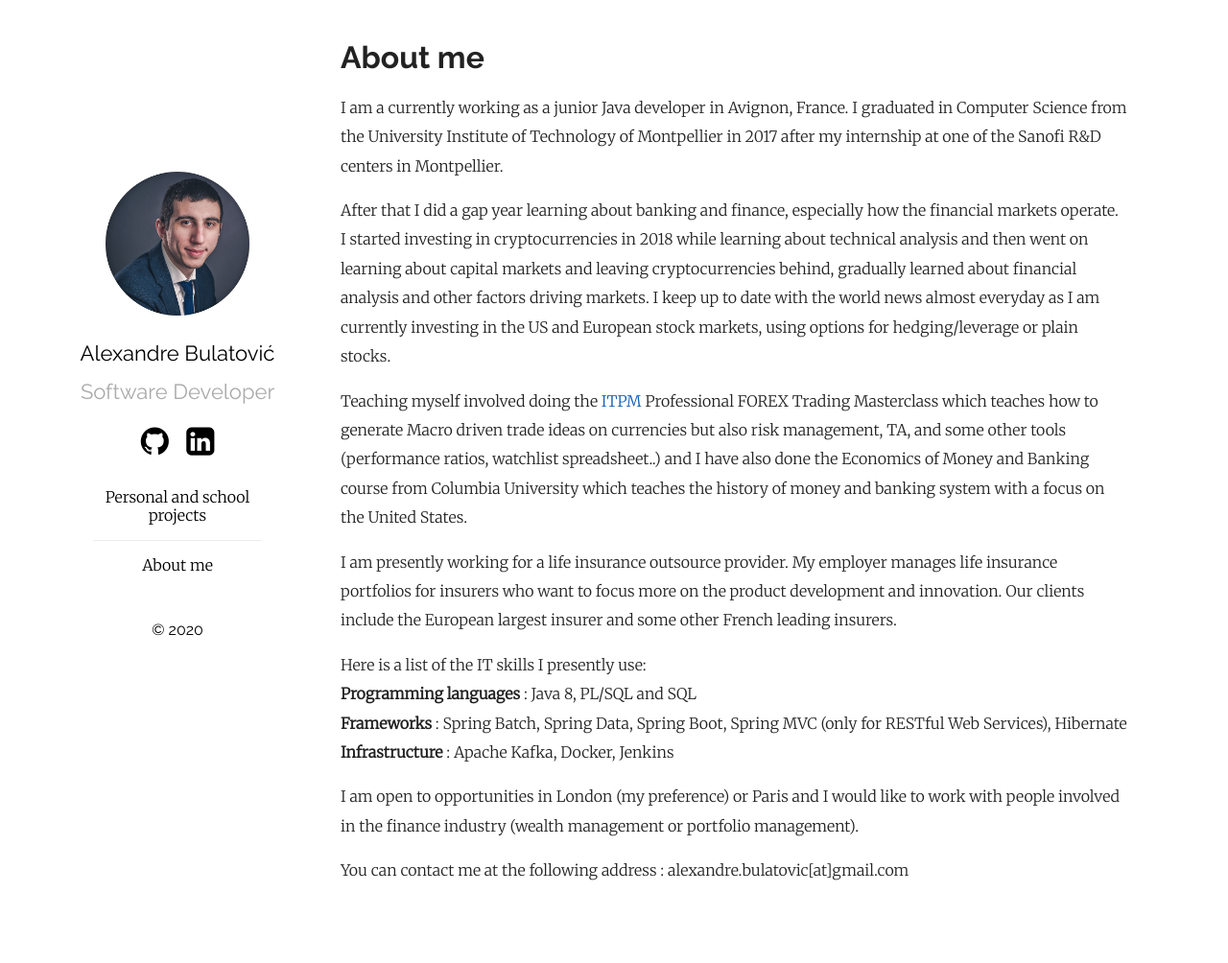
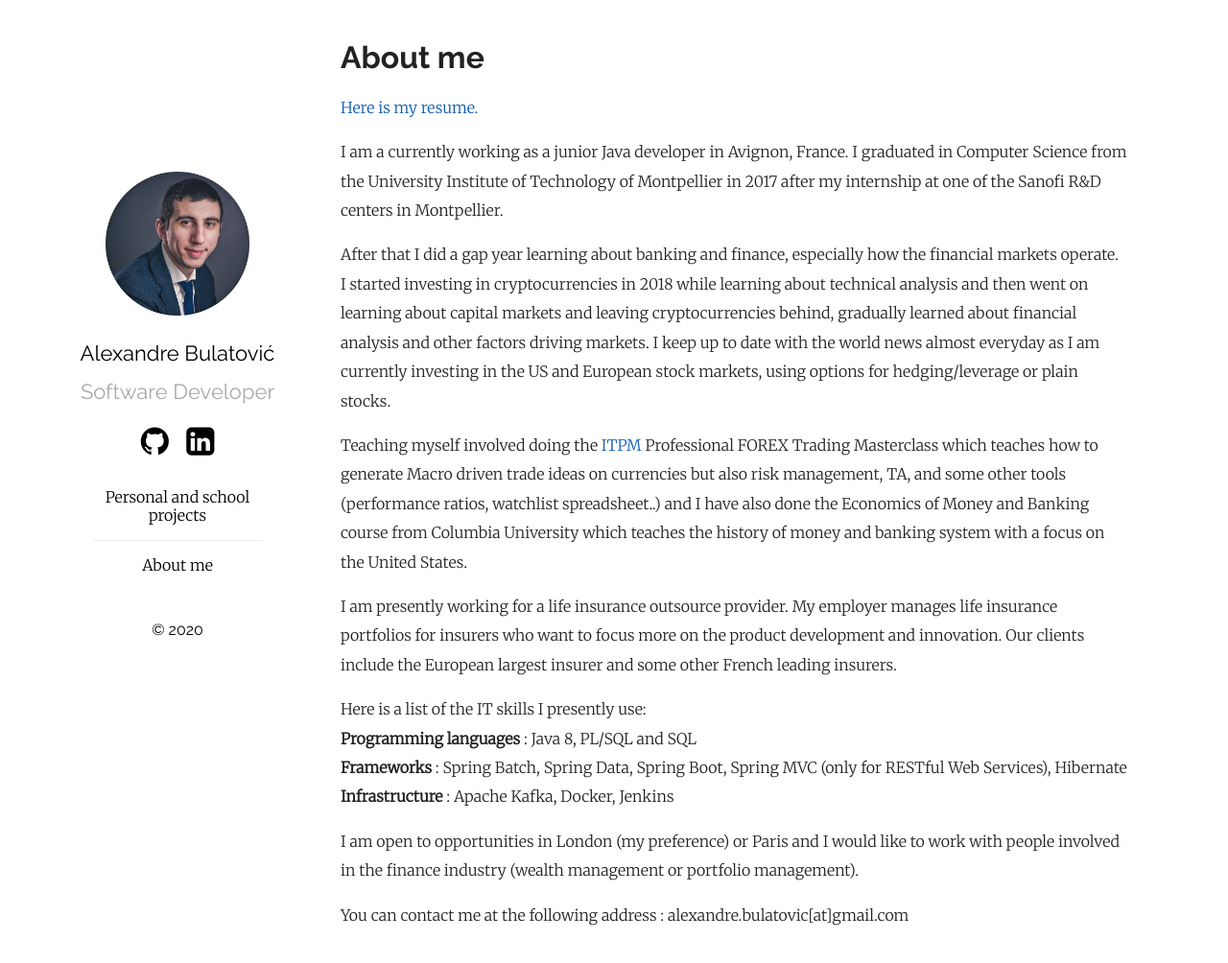
Before and after one commit to alexandrebulatovic/alexandrebulatovic.github.io, a Jekyll site: the page built from about.md, in a window 1280 px wide and 1014 px high. Shown: the top 1004 px of the window at 96% size. Built offline with Jekyll 4.4.1, drawn with Linux system fonts in a browser that asks for light colours; our own code applies the rules of GitHub Pages for plain Markdown files.

Commit message:
Ajout CV et lien dans la page About Me

```diff
--- a/about.md
+++ b/about.md
@@ -3,6 +3,8 @@ layout: page
 ---
 
 # About me
+
+[Here is my resume.](Alexander_Bulatovic_Java_developer.pdf)
 
 I am a currently working as a junior Java developer in Avignon, France. I graduated in Computer Science from the University Institute of Technology of Montpellier in 2017 after my internship at one of the Sanofi R&D centers in Montpellier.
 
```
Also changed, not shown: 1 other file.
